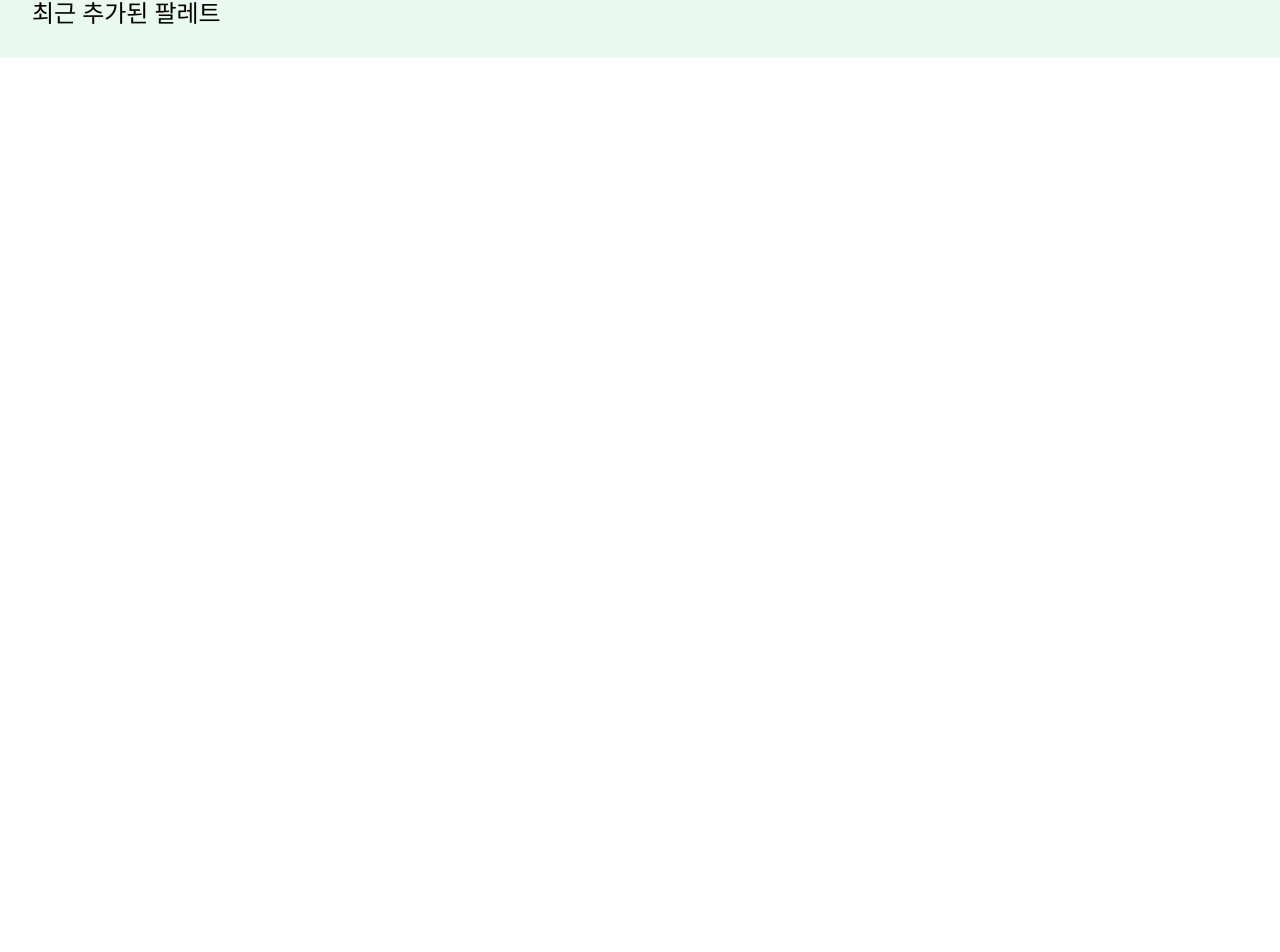
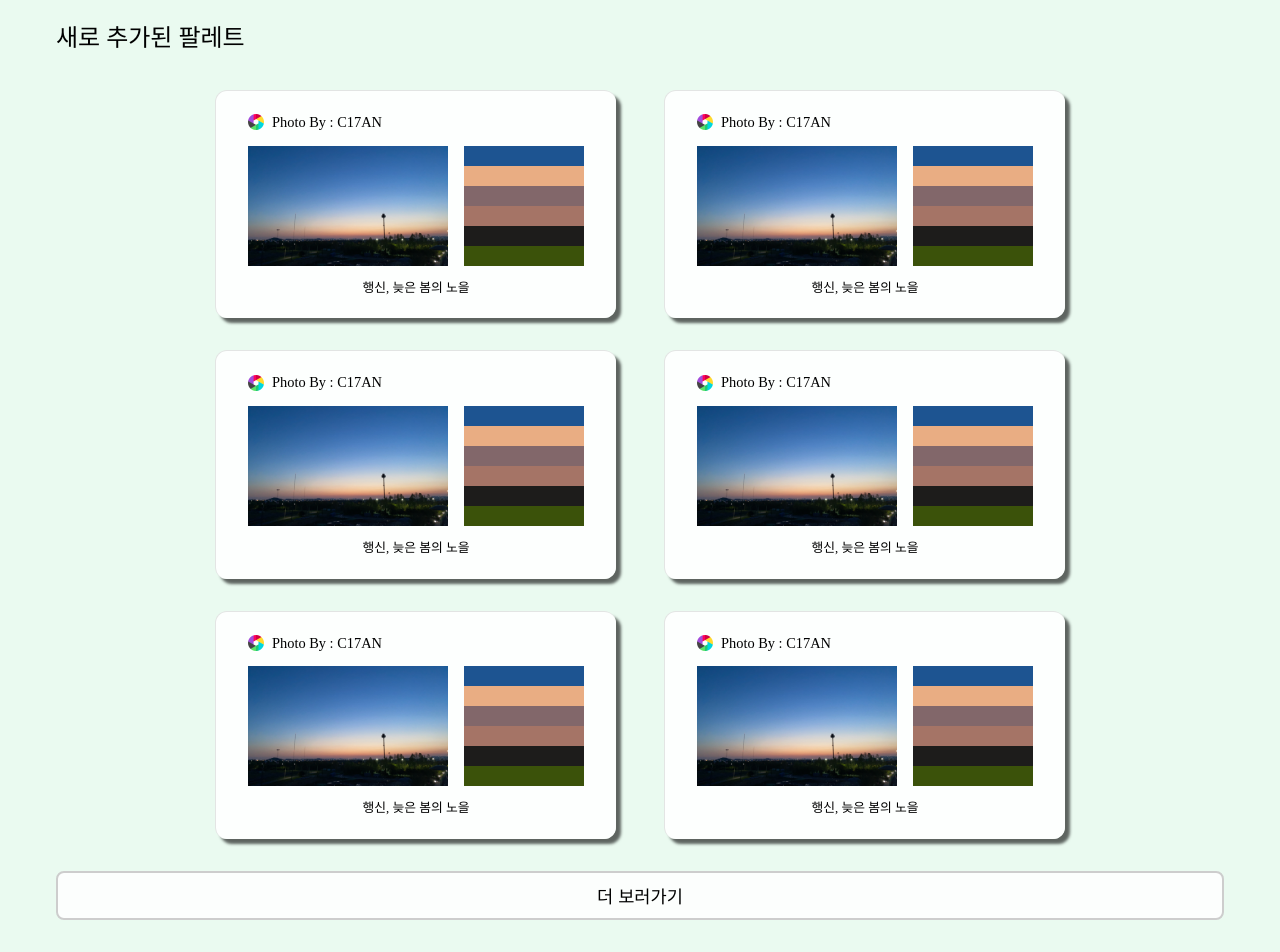
Before and after one commit to C17AN/dazzly, a React (Create React App) app: page / in a window 1280 px wide. Shown: the part 566-1518 px from the top of the page. Before the commit the page ends 800 px from the top, so only its background shows below. Built offline with nearby package versions, Linux system fonts and the light colour scheme; a web font is replaced by a local one.

Commit message:
feat(Recent.tsx): 최근 추가된 팔레트 - 스타일 추가"

```diff
--- /dev/null
+++ b/src/common/PhotoComponent.tsx
@@ -0,0 +1,125 @@
+import React from "react";
+import styled from "styled-components";
+import demo1 from "../assets/image/demo_image_1.jpg";
+import shutter from "../assets/icon/shutter.png";
+
+interface Props {}
+
+const PhotoComponent = (props: Props) => {
+  const ImageHeight = 200;
+
+  return (
+    <Container>
+      <ContentContainer>
+        <ImageTitle>
+          <img src={shutter} />
+          <p className="photo-by-description">Photo By : C17AN</p>
+        </ImageTitle>
+        <ImageContainer>
+          <img src={demo1} width={200} height={120} />
+          <ImagePaletteContainer>
+            <div className="demo-palette-1-blue" />
+            <div className="demo-palette-1-orange_1" />
+            <div className="demo-palette-1-orange_2" />
+            <div className="demo-palette-1-orange_3" />
+            <div className="demo-palette-1-black" />
+            <div className="demo-palette-1-green" />
+          </ImagePaletteContainer>
+        </ImageContainer>
+        <p className="photo-title">행신, 늦은 봄의 노을</p>
+      </ContentContainer>
+    </Container>
+  );
+};
+
+const Container = styled.div`
+  margin: 1rem 1.5rem;
+  border-top: 1px solid rgba(0, 0, 0, 0.1);
+  border-left: 1px solid rgba(0, 0, 0, 0.1);
+  padding: 0.5rem 2rem 0.5rem 2rem;
+  background-color: rgba(255, 255, 255, 0.9);
+  border-radius: 12px;
+  box-shadow: 5px 5px 3px rgba(0, 0, 0, 0.6);
+`;
+
+const ContentContainer = styled.div`
+  display: flex;
+  flex-direction: column;
+  .photo-title {
+    font-size: 0.8rem;
+    text-align: center;
+  }
+`;
+
+const ImageContainer = styled.div`
+  display: flex;
+  img {
+    display: inline-block;
+  }
+`;
+
+const ImageTitle = styled.div`
+  display: flex;
+  align-items: center;
+  img {
+    height: 1rem;
+  }
+  .photo-by-description {
+    font-size: 0.9rem;
+    margin: 1rem 0.5rem;
+    display: inline-block;
+    font-weight: 300;
+  }
+`;
+
+const ImagePaletteContainer = styled.div`
+  width: 120px;
+  height: auto;
+  display: flex;
+  margin-left: 1rem;
+  flex-direction: column;
+  .demo-palette-1-blue::after {
+    content: " ";
+    display: flex;
+    background-color: #1d5491;
+    width: 120px;
+    height: 20px;
+  }
+  .demo-palette-1-orange_1::after {
+    content: " ";
+    display: flex;
+    background-color: #e9ad83;
+    width: 120px;
+    height: 20px;
+  }
+  .demo-palette-1-orange_2::after {
+    content: " ";
+    display: flex;
+    background-color: #82676a;
+    width: 120px;
+    height: 20px;
+  }
+  .demo-palette-1-orange_3::after {
+    content: " ";
+    display: flex;
+    background-color: #a57466;
+    width: 120px;
+    height: 20px;
+  }
+  .demo-palette-1-black::after {
+    content: " ";
+    display: flex;
+    background-color: #1d1c1b;
+    width: 120px;
+    height: 20px;
+  }
+  .demo-palette-1-green::after {
+    content: " ";
+    display: flex;
+    background-color: #3b520a;
+    width: 120px;
+    height: 20px;
+  }
+`;
+
+export default PhotoComponent;
--- a/src/components/Home/Recent.tsx
+++ b/src/components/Home/Recent.tsx
@@ -1,5 +1,6 @@
 import React from "react";
 import styled from "styled-components";
+import PhotoComponent from "../../common/PhotoComponent";
 
 interface Props {}
 
@@ -7,8 +8,18 @@ const Recent = (props: Props) => {
   return (
     <Container>
       <Title>
-        <h3>최근 추가된 팔레트</h3>
+        <h3>새로 추가된 팔레트</h3>
       </Title>
+
+      <PhotoContainer>
+        <PhotoComponent />
+        <PhotoComponent />
+        <PhotoComponent />
+        <PhotoComponent />
+        <PhotoComponent />
+        <PhotoComponent />
+      </PhotoContainer>
+      <MoreButton>더 보러가기</MoreButton>
     </Container>
   );
 };
@@ -16,9 +27,18 @@ const Recent = (props: Props) => {
 const Container = styled.div`
   padding: 2rem;
   background-color: rgba(150, 230, 180, 0.2);
+  display: flex;
+  flex-direction: column;
+`;
+
+const PhotoContainer = styled.div`
+  display: flex;
+  flex-wrap: wrap;
+  justify-content: center;
 `;
 
 const Title = styled.div`
+  padding: 1.5em;
   h3 {
     font-size: 1.5rem;
     font-family: "KoPub Dotum";
@@ -26,4 +46,23 @@ const Title = styled.div`
   }
 `;
 
+const MoreButton = styled.button`
+  font-size: 1.1rem;
+  transition: 0.2s ease-in-out;
+  padding: 10px;
+  margin: 1rem 1.5rem;
+  border-radius: 8px;
+  background-color: #ffffffda;
+  border-color: transparent;
+  border: 2px solid #cdcdcd;
+  font-weight: 300;
+  cursor: pointer;
+
+  &:hover {
+    transition: 0.2s ease-in-out;
+    border: 2px solid #40ce80;
+    color: #40ce80;
+  }
+`;
+
 export default Recent;
```
